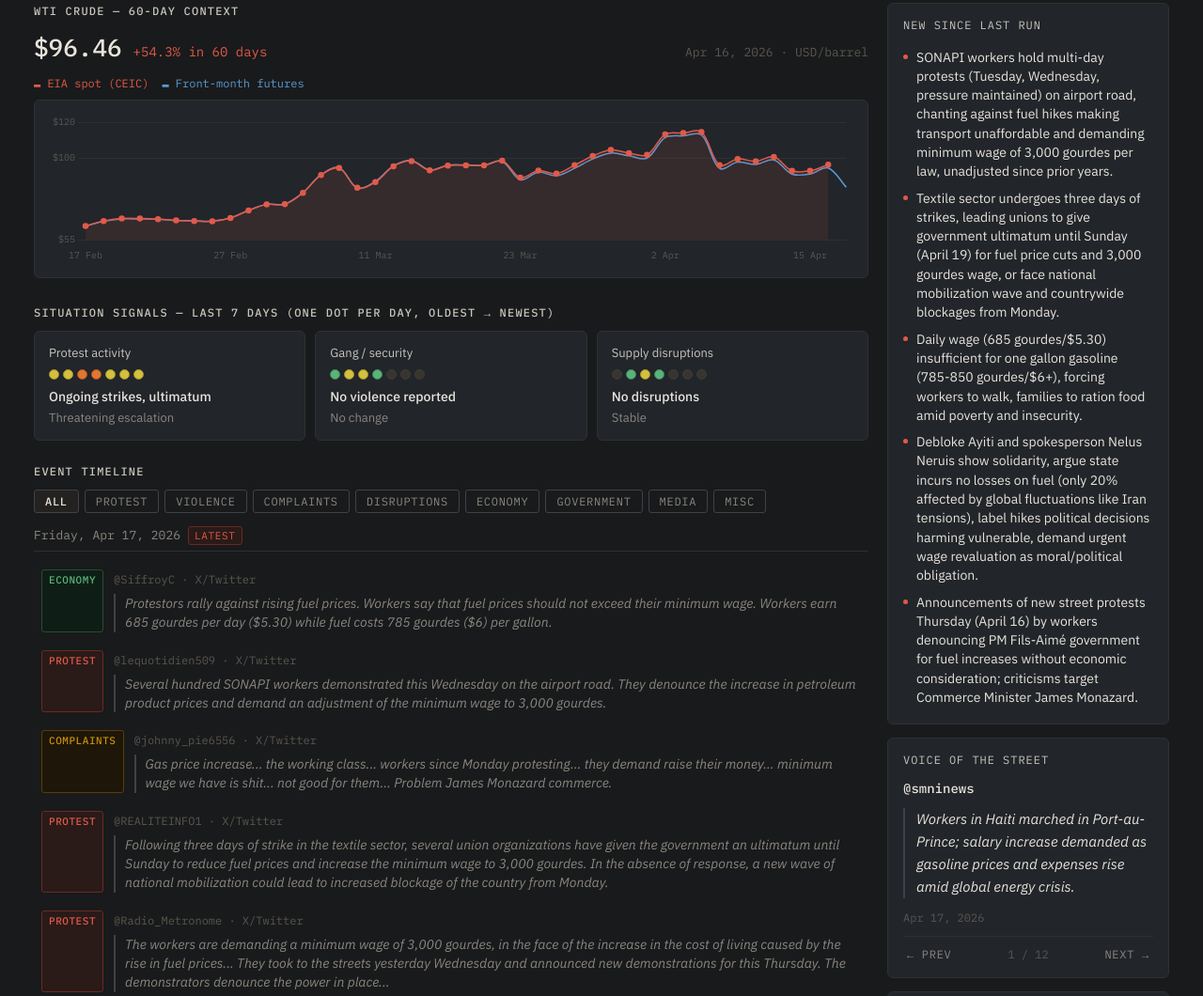
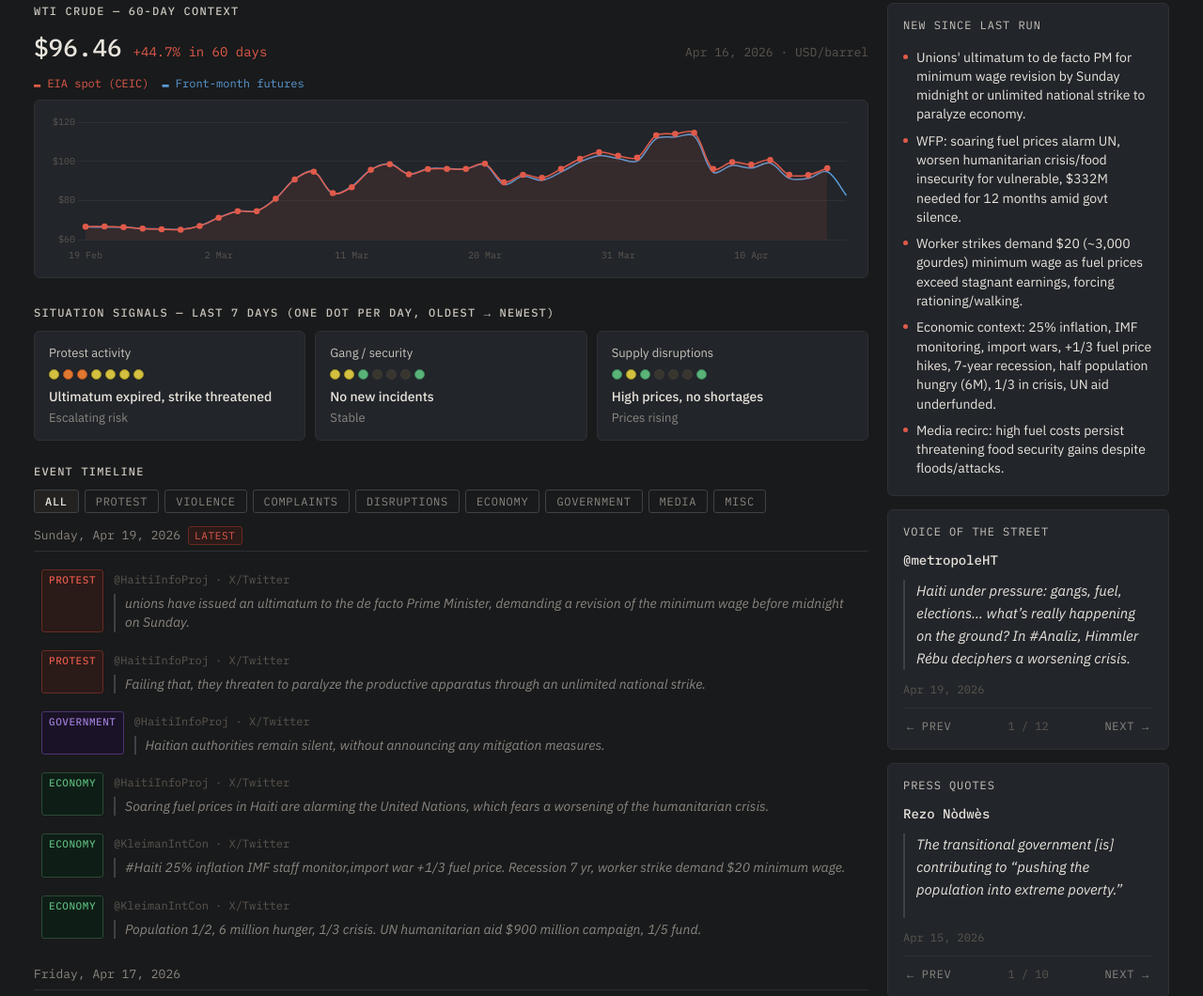
Before and after one commit to gonhuertas/FM-Test, a plain HTML site: page docs/index.html in a window 1280 px wide. Shown: the part 526-1586 px from the top of the page at 94% size. Drawn offline with nearby package versions, Linux system fonts and the light colour scheme.

Commit message:
Update index.html

```diff
--- a/docs/index.html
+++ b/docs/index.html
@@ -293,8 +293,8 @@
       <span class="header-topic">Monitoring the situation</span>
     </div>
     <span class="header-meta">
-      Last run: <span id="h-last-run">2026-04-17 21:14</span> ·
-      Search window: <span id="h-window">Mar 30, 2026 – Apr 17, 2026</span>
+      Last run: <span id="h-last-run">2026-04-19 12:07</span> ·
+      Search window: <span id="h-window">Mar 30, 2026 – Apr 19, 2026</span>
     </span>
   </div>
 
@@ -318,7 +318,7 @@
         <div class="slabel">WTI crude — 60-day context</div>
         <div class="oil-header">
           <span class="oil-price" id="oil-price-val">$96.46</span>
-          <span class="oil-change" id="oil-change-val">+54.3% in 60 days</span>
+          <span class="oil-change" id="oil-change-val">+44.7% in 60 days</span>
           <span class="oil-note"   id="oil-note-val">Apr 16, 2026 · USD/barrel</span>
         </div>
         <div class="oil-legend">
@@ -339,45 +339,45 @@
           <div class="signal-name">Protest activity</div>
           <div class="dot-row" id="sig-protest-dots">
         <div class="dot" data-level="2"></div>
-        <div class="dot" data-level="2"></div>
         <div class="dot" data-level="3"></div>
         <div class="dot" data-level="3"></div>
         <div class="dot" data-level="2"></div>
         <div class="dot" data-level="2"></div>
         <div class="dot" data-level="2"></div>
+        <div class="dot" data-level="2"></div>
       </div><!-- #sig-protest-dots -->
-          <div class="signal-status" id="sig-protest-status">Ongoing strikes, ultimatum</div>
-          <div class="signal-trend"  id="sig-protest-trend">Threatening escalation</div>
+          <div class="signal-status" id="sig-protest-status">Ultimatum expired, strike threatened</div>
+          <div class="signal-trend"  id="sig-protest-trend">Escalating risk</div>
         </div>
 
         <div class="signal-card">
           <div class="signal-name">Gang / security</div>
           <div class="dot-row" id="sig-security-dots">
-        <div class="dot" data-level="1"></div>
         <div class="dot" data-level="2"></div>
         <div class="dot" data-level="2"></div>
         <div class="dot" data-level="1"></div>
         <div class="dot" data-level="0"></div>
         <div class="dot" data-level="0"></div>
         <div class="dot" data-level="0"></div>
+        <div class="dot" data-level="1"></div>
       </div><!-- #sig-security-dots -->
-          <div class="signal-status" id="sig-security-status">No violence reported</div>
-          <div class="signal-trend"  id="sig-security-trend">No change</div>
+          <div class="signal-status" id="sig-security-status">No new incidents</div>
+          <div class="signal-trend"  id="sig-security-trend">Stable</div>
         </div>
 
         <div class="signal-card">
           <div class="signal-name">Supply disruptions</div>
           <div class="dot-row" id="sig-supply-dots">
-        <div class="dot" data-level="0"></div>
         <div class="dot" data-level="1"></div>
         <div class="dot" data-level="2"></div>
         <div class="dot" data-level="1"></div>
         <div class="dot" data-level="0"></div>
         <div class="dot" data-level="0"></div>
         <div class="dot" data-level="0"></div>
+        <div class="dot" data-level="1"></div>
       </div><!-- #sig-supply-dots -->
-          <div class="signal-status" id="sig-supply-status">No disruptions</div>
-          <div class="signal-trend"  id="sig-supply-trend">Stable</div>
+          <div class="signal-status" id="sig-supply-status">High prices, no shortages</div>
+          <div class="signal-trend"  id="sig-supply-trend">Prices rising</div>
         </div>
 
       </div><!-- #signal-grid -->
@@ -402,8 +402,56 @@
 
         <div class="tl-group">
           <div class="tl-date-header">
+            Sunday, Apr 19, 2026
+            <span class="new-badge">latest</span>
+          </div>
+          <div class="tl-event" data-tags="protest">
+            <span class="ev-tag tag-protest">Protest</span>
+            <div class="ev-body">
+              <div class="ev-source">@HaitiInfoProj · X/Twitter</div>
+              <div class="ev-quote">unions have issued an ultimatum to the de facto Prime Minister, demanding a revision of the minimum wage before midnight on Sunday.</div>
+            </div>
+          </div>
+          <div class="tl-event" data-tags="protest">
+            <span class="ev-tag tag-protest">Protest</span>
+            <div class="ev-body">
+              <div class="ev-source">@HaitiInfoProj · X/Twitter</div>
+              <div class="ev-quote">Failing that, they threaten to paralyze the productive apparatus through an unlimited national strike.</div>
+            </div>
+          </div>
+          <div class="tl-event" data-tags="govt">
+            <span class="ev-tag tag-govt">Government</span>
+            <div class="ev-body">
+              <div class="ev-source">@HaitiInfoProj · X/Twitter</div>
+              <div class="ev-quote">Haitian authorities remain silent, without announcing any mitigation measures.</div>
+            </div>
+          </div>
+          <div class="tl-event" data-tags="economy">
+            <span class="ev-tag tag-economy">Economy</span>
+            <div class="ev-body">
+              <div class="ev-source">@HaitiInfoProj · X/Twitter</div>
+              <div class="ev-quote">Soaring fuel prices in Haiti are alarming the United Nations, which fears a worsening of the humanitarian crisis.</div>
+            </div>
+          </div>
+          <div class="tl-event" data-tags="economy">
+            <span class="ev-tag tag-economy">Economy</span>
+            <div class="ev-body">
+              <div class="ev-source">@KleimanIntCon · X/Twitter</div>
+              <div class="ev-quote">#Haiti 25% inflation IMF staff monitor,import war +1/3 fuel price. Recession 7 yr, worker strike demand $20 minimum wage.</div>
+            </div>
+          </div>
+          <div class="tl-event" data-tags="economy">
+            <span class="ev-tag tag-economy">Economy</span>
+            <div class="ev-body">
+              <div class="ev-source">@KleimanIntCon · X/Twitter</div>
+              <div class="ev-quote">Population 1/2, 6 million hunger, 1/3 crisis. UN humanitarian aid $900 million campaign, 1/5 fund.</div>
+            </div>
+          </div>
+        </div>
+
+        <div class="tl-group">
+          <div class="tl-date-header">
             Friday, Apr 17, 2026
-            <span class="new-badge">latest</span>
           </div>
           <div class="tl-event" data-tags="economy">
             <span class="ev-tag tag-economy">Economy</span>
@@ -545,54 +593,6 @@
           </div>
         </div>
 
-        <div class="tl-group">
-          <div class="tl-date-header">
-            Tuesday, Apr 14, 2026
-          </div>
-          <div class="tl-event" data-tags="protest">
-            <span class="ev-tag tag-protest">Protest</span>
-            <div class="ev-body">
-              <div class="ev-source">@danicacoto · X/Twitter</div>
-              <div class="ev-quote">More than a thousand workers launched a protest Monday in Port-au-Prince as Haitians cut back on already scarce food and ask how they\&#39;ll survive a surge in fuel prices</div>
-            </div>
-          </div>
-          <div class="tl-event" data-tags="protest">
-            <span class="ev-tag tag-protest">Protest</span>
-            <div class="ev-body">
-              <div class="ev-source">@danicacoto · X/Twitter</div>
-              <div class="ev-quote">Surging oil prices spark protest in Haiti as workers demand salary increases: “When we are hungry, we don’t mess around!”</div>
-            </div>
-          </div>
-          <div class="tl-event" data-tags="protest">
-            <span class="ev-tag tag-protest">Protest</span>
-            <div class="ev-body">
-              <div class="ev-source">@viliusyvon · X/Twitter</div>
-              <div class="ev-quote">Haiti factory workers taking the streets against fuel prices and demanding to raise the minimum wage</div>
-            </div>
-          </div>
-          <div class="tl-event" data-tags="protest">
-            <span class="ev-tag tag-protest">Protest</span>
-            <div class="ev-body">
-              <div class="ev-source">@lequotidien509 · X/Twitter</div>
-              <div class="ev-quote">Mobilization in Delmas: demonstrators intensify the pressure against the rise in fuel prices. The Delmas commune remains the scene of protest movements fueled by the surge in fuel prices. For several days, demonstrators occupy the main arteries, sometimes paralyzing traffic and installing a climate of instability.</div>
-            </div>
-          </div>
-          <div class="tl-event" data-tags="protest">
-            <span class="ev-tag tag-protest">Protest</span>
-            <div class="ev-body">
-              <div class="ev-source">@johnny_pie6556 · X/Twitter</div>
-              <div class="ev-quote">Manifestation of kodevi people in the Nord-Est department of the country. Drop the gas prices. Gas gallon more expensive than them. Problem. Minister James Monazard Commerce.</div>
-            </div>
-          </div>
-          <div class="tl-event" data-tags="economy">
-            <span class="ev-tag tag-economy">Economy</span>
-            <div class="ev-body">
-              <div class="ev-source">Press</div>
-              <div class="ev-quote">The merchants showed that they were operating at a loss, particularly due to expenses related to transport, informal payments, and insecurity.</div>
-            </div>
-          </div>
-        </div>
-
       </div><!-- #timeline -->
     </div>
 
@@ -604,11 +604,11 @@
       <div class="delta-card">
         <div class="card-label">New since last run</div>
         <div id="delta-list">
-          <div class="delta-item is-new">SONAPI workers hold multi-day protests (Tuesday, Wednesday, pressure maintained) on airport road, chanting against fuel hikes making transport unaffordable and demanding minimum wage of 3,000 gourdes per law, unadjusted since prior years.</div>
-          <div class="delta-item is-new">Textile sector undergoes three days of strikes, leading unions to give government ultimatum until Sunday (April 19) for fuel price cuts and 3,000 gourdes wage, or face national mobilization wave and countrywide blockages from Monday.</div>
-          <div class="delta-item is-new">Daily wage (685 gourdes/$5.30) insufficient for one gallon gasoline (785-850 gourdes/$6+), forcing workers to walk, families to ration food amid poverty and insecurity.</div>
-          <div class="delta-item is-new">Debloke Ayiti and spokesperson Nelus Neruis show solidarity, argue state incurs no losses on fuel (only 20% affected by global fluctuations like Iran tensions), label hikes political decisions harming vulnerable, demand urgent wage revaluation as moral/political obligation.</div>
-          <div class="delta-item is-new">Announcements of new street protests Thursday (April 16) by workers denouncing PM Fils-Aimé government for fuel increases without economic consideration; criticisms target Commerce Minister James Monazard.</div>
+          <div class="delta-item is-new">Unions&#39; ultimatum to de facto PM for minimum wage revision by Sunday midnight or unlimited national strike to paralyze economy.</div>
+          <div class="delta-item is-new">WFP: soaring fuel prices alarm UN, worsen humanitarian crisis/food insecurity for vulnerable, $332M needed for 12 months amid govt silence.</div>
+          <div class="delta-item is-new">Worker strikes demand $20 (~3,000 gourdes) minimum wage as fuel prices exceed stagnant earnings, forcing rationing/walking.</div>
+          <div class="delta-item is-new">Economic context: 25% inflation, IMF monitoring, import wars, +1/3 fuel price hikes, 7-year recession, half population hungry (6M), 1/3 in crisis, UN aid underfunded.</div>
+          <div class="delta-item is-new">Media recirc: high fuel costs persist threatening food security gains despite floods/attacks.</div>
         </div><!-- #delta-list -->
       </div>
 
@@ -616,9 +616,9 @@
       <!-- PYTHON: replace the TWEETS array in the script below           -->
       <div class="tweet-card">
         <div class="card-label">Voice of the street</div>
-        <div class="tweet-handle" id="tw-handle">@smninews</div>
-        <div class="tweet-body"   id="tw-body">Workers in Haiti marched in Port-au-Prince; salary increase demanded as gasoline prices and expenses rise amid global energy crisis.</div>
-        <div class="tweet-date"   id="tw-date">Apr 17, 2026</div>
+        <div class="tweet-handle" id="tw-handle">@metropoleHT</div>
+        <div class="tweet-body"   id="tw-body">Haiti under pressure: gangs, fuel, elections… what’s really happening on the ground? In #Analiz, Himmler Rébu deciphers a worsening crisis.</div>
+        <div class="tweet-date"   id="tw-date">Apr 19, 2026</div>
         <div class="tweet-nav">
           <button onclick="prevTweet()">← prev</button>
           <span class="tweet-counter" id="tw-counter">1 / 12</span>
@@ -645,7 +645,7 @@
       <div class="consensus-card">
         <div class="card-label">X / social consensus</div>
         <div class="consensus-text" id="consensus-text">
-          Strong consensus validates workers&#39; and unions&#39; protests, strikes, and 3,000 gourdes minimum wage demands as justified responses to fuel price hikes (gas exceeding wages) exacerbating poverty, hunger, and cost-of-living crisis amid stagnant pay and insecurity; agreement that government under PM Fils-Aimé bears responsibility for insensitive fuel increases (dismissed as political, not economic necessity), failing to adjust wages per law or provide relief; unified anticipation of escalation to national blockades, intensified mobilizations, or upheaval without Sunday deadline compliance on prices/wages; calls for ministerial accountability (e.g., James Monazard); minor notes on global factors but rejected as excuses; no significant disagreements.
+          Consensus condemns fuel price surges and government silence as fueling economic desperation, hunger, and insecurity, endorsing unions&#39; ultimatum, wage demands, and strike threats to compel action; agreement on validating worker protests amid wage-fuel disparities and global excuses rejected; unified alarm over UN/WFP warnings of humanitarian deterioration without relief, anticipating national strike/escalation to paralysis/upheaval post-deadline; calls for immediate wage revision, price mitigation; no major disagreements, sparse posts reflect sustained tension.
         </div>
       </div>
 
@@ -654,7 +654,7 @@
       <div class="consensus-card">
         <div class="card-label">Press consensus</div>
         <div class="consensus-text" id="news-consensus-text">
-          All searches, homepage reviews, and article checks agree on the complete absence of Haiti-specific reporting during 2026-04-16 to 2026-04-17 on fuel prices or directly related issues, with prior coverage (e.g., April 15 strike reports) not updated or expanded in this window.
+          All searches, homepage reviews, and site browses confirm the complete absence of Haiti-specific reporting during 2026-04-18 to 2026-04-19 on fuel prices, protests, strikes, or related issues, with coverage focused on diplomacy, security, food insecurity, and other unrelated topics.
         </div>
       </div>
 
@@ -672,51 +672,61 @@
    ═══════════════════════════════════════════════════════════════════════ */
 
 const OIL_DATA = {
-  labels:  ["17 Feb", "18 Feb", "19 Feb", "20 Feb", "23 Feb", "24 Feb", "25 Feb", "26 Feb", "27 Feb", "2 Mar", "3 Mar", "4 Mar", "5 Mar", "6 Mar", "9 Mar", "10 Mar", "11 Mar", "12 Mar", "13 Mar", "16 Mar", "17 Mar", "18 Mar", "19 Mar", "20 Mar", "23 Mar", "24 Mar", "25 Mar", "26 Mar", "27 Mar", "30 Mar", "31 Mar", "1 Apr", "2 Apr", "6 Apr", "7 Apr", "8 Apr", "9 Apr", "10 Apr", "13 Apr", "14 Apr", "15 Apr", "16 Apr", "17 Apr"],
-  prices:  [62.53, 65.33, 66.66, 66.69, 66.36, 65.62, 65.3, 65.1, 66.96, 71.13, 74.48, 74.58, 80.88, 90.77, 94.65, 83.71, 86.8, 95.61, 98.48, 93.39, 96.01, 96.12, 96.11, 98.71, 89.33, 93.18, 91.51, 96.18, 101.26, 104.69, 102.86, 101.9, 113.23, 114.01, 114.58, 96.17, 99.62, 98.34, 100.72, 93.07, 93.04, 96.46, null],
-  futures: [62.33, 65.19, 66.43, 66.39, 66.31, 65.63, 65.42, 65.21, 67.02, 71.23, 74.56, 74.66, 81.01, 90.9, 94.77, 83.45, 87.25, 95.73, 98.71, 93.5, 96.21, 96.32, 96.14, 98.32, 88.13, 92.35, 90.32, 94.48, 99.64, 102.88, 101.38, 100.12, 111.54, 112.41, 112.95, 94.41, 97.87, 96.57, 99.08, 91.28, 91.29, 94.69, 84.0]
+  labels:  ["19 Feb", "20 Feb", "23 Feb", "24 Feb", "25 Feb", "26 Feb", "27 Feb", "2 Mar", "3 Mar", "4 Mar", "5 Mar", "6 Mar", "9 Mar", "10 Mar", "11 Mar", "12 Mar", "13 Mar", "16 Mar", "17 Mar", "18 Mar", "19 Mar", "20 Mar", "23 Mar", "24 Mar", "25 Mar", "26 Mar", "27 Mar", "30 Mar", "31 Mar", "1 Apr", "2 Apr", "6 Apr", "7 Apr", "8 Apr", "9 Apr", "10 Apr", "13 Apr", "14 Apr", "15 Apr", "16 Apr", "17 Apr"],
+  prices:  [66.66, 66.69, 66.36, 65.62, 65.3, 65.1, 66.96, 71.13, 74.48, 74.58, 80.88, 90.77, 94.65, 83.71, 86.8, 95.61, 98.48, 93.39, 96.01, 96.12, 96.11, 98.71, 89.33, 93.18, 91.51, 96.18, 101.26, 104.69, 102.86, 101.9, 113.23, 114.01, 114.58, 96.17, 99.62, 98.34, 100.72, 93.07, 93.04, 96.46, null],
+  futures: [66.43, 66.39, 66.31, 65.63, 65.42, 65.21, 67.02, 71.23, 74.56, 74.66, 81.01, 90.9, 94.77, 83.45, 87.25, 95.73, 98.71, 93.5, 96.21, 96.32, 96.14, 98.32, 88.13, 92.35, 90.32, 94.48, 99.64, 102.88, 101.38, 100.12, 111.54, 112.41, 112.95, 94.41, 97.87, 96.57, 99.08, 91.28, 91.29, 94.69, 82.59]
 };
 
 const TWEETS = [
   {
-    "handle": "@smninews",
-    "date": "Apr 17, 2026",
-    "body": "Workers in Haiti marched in Port-au-Prince; salary increase demanded as gasoline prices and expenses rise amid global energy crisis."
+    "handle": "@metropoleHT",
+    "date": "Apr 19, 2026",
+    "body": "Haiti under pressure: gangs, fuel, elections… what’s really happening on the ground? In #Analiz, Himmler Rébu deciphers a worsening crisis."
   },
   {
-    "handle": "@lequotidien509",
-    "date": "Apr 17, 2026",
-    "body": "SONAPI workers maintain pressure for minimum wage of 3,000 gourdes. Workers from SONAPI industrial park demonstrated on Tuesday for a second consecutive day. They demand a minimum wage set at 3,000 gourdes."
+    "handle": "@HaitiExpressnet",
+    "date": "Apr 19, 2026",
+    "body": "Haiti: the rise in prices aggravates hunger, the WFP launches an urgent appeal"
   },
   {
-    "handle": "@REALITEINFO1",
-    "date": "Apr 17, 2026",
-    "body": "The recent increase in the price of gasoline does not rest on solid economic foundations. “The State does not suffer losses on fuel”... it’s a political decision... demand urgent and substantial revaluation of the minimum wage. “The State must respond to the legitimate claims of the population.”"
+    "handle": "@MiamiHerald",
+    "date": "Apr 19, 2026",
+    "body": "Hunger persists across Haiti where floods, armed attacks, high fuel costs threaten gains"
   },
   {
-    "handle": "@nouvellagaye20",
-    "date": "Apr 17, 2026",
-    "body": "Debloke Ayiti shows solidarity with factory workers mobilizing to demand minimum wage increase. Authorities should have foreseen that raising gas prices would have big impact on people especially the weakest, Nelus Neruis encourages Government to respond to protesters' demands."
+    "handle": "@KleimanIntCon",
+    "date": "Apr 19, 2026",
+    "body": "Population 1/2, 6 million hunger, 1/3 crisis. UN humanitarian aid $900 million campaign, 1/5 fund."
+  },
+  {
+    "handle": "@KleimanIntCon",
+    "date": "Apr 19, 2026",
+    "body": "#Haiti 25% inflation IMF staff monitor,import war +1/3 fuel price. Recession 7 yr, worker strike demand $20 minimum wage."
+  },
+  {
+    "handle": "@HaitiInfoProj",
+    "date": "Apr 19, 2026",
+    "body": "Soaring fuel prices in Haiti are alarming the United Nations, which fears a worsening of the humanitarian crisis."
+  },
+  {
+    "handle": "@HaitiInfoProj",
+    "date": "Apr 19, 2026",
+    "body": "Haitian authorities remain silent, without announcing any mitigation measures."
+  },
+  {
+    "handle": "@HaitiInfoProj",
+    "date": "Apr 19, 2026",
+    "body": "Failing that, they threaten to paralyze the productive apparatus through an unlimited national strike."
+  },
+  {
+    "handle": "@HaitiInfoProj",
+    "date": "Apr 19, 2026",
+    "body": "unions have issued an ultimatum to the de facto Prime Minister, demanding a revision of the minimum wage before midnight on Sunday."
   },
   {
     "handle": "@Radio_Metronome",
     "date": "Apr 17, 2026",
     "body": "The workers are demanding a minimum wage of 3,000 gourdes, in the face of the increase in the cost of living caused by the rise in fuel prices... They took to the streets yesterday Wednesday and announced new demonstrations for this Thursday. The demonstrators denounce the power in place..."
-  },
-  {
-    "handle": "@REALITEINFO1",
-    "date": "Apr 17, 2026",
-    "body": "Following three days of strike in the textile sector, several union organizations have given the government an ultimatum until Sunday to reduce fuel prices and increase the minimum wage to 3,000 gourdes. In the absence of response, a new wave of national mobilization could lead to increased blockage of the country from Monday."
-  },
-  {
-    "handle": "@johnny_pie6556",
-    "date": "Apr 17, 2026",
-    "body": "Gas price increase... the working class... workers since Monday protesting... they demand raise their money... minimum wage we have is shit... not good for them... Problem James Monazard commerce."
-  },
-  {
-    "handle": "@lequotidien509",
-    "date": "Apr 17, 2026",
-    "body": "Several hundred SONAPI workers demonstrated this Wednesday on the airport road. They denounce the increase in petroleum product prices and demand an adjustment of the minimum wage to 3,000 gourdes."
   },
   {
     "handle": "@SiffroyC",
@@ -725,18 +735,8 @@ const TWEETS = [
   },
   {
     "handle": "@lequotidien509",
-    "date": "Apr 16, 2026",
-    "body": "groups from the so-called \"plural\" opposition expressed their exasperation at the deterioration of living conditions. They point to the increase in petroleum product prices, accused of accentuating household economic difficulties."
-  },
-  {
-    "handle": "@Newsforce",
-    "date": "Apr 16, 2026",
-    "body": "HAITI FUEL PRICE SURGE DRIVES HUNGER AS FAMILIES STRUGGLE TO SURVIVE A factory worker now walks hours to his job after fuel hikes made transportation unaffordable."
-  },
-  {
-    "handle": "@Newsforce",
-    "date": "Apr 16, 2026",
-    "body": "Rising oil prices linked to the Iran war are doubling costs and cutting access to food. Nearly half the country already faces hunger, with families forced to eat less to get by."
+    "date": "Apr 17, 2026",
+    "body": "Several hundred SONAPI workers demonstrated this Wednesday on the airport road. They denounce the increase in petroleum product prices and demand an adjustment of the minimum wage to 3,000 gourdes."
   }
 ];
 
```
